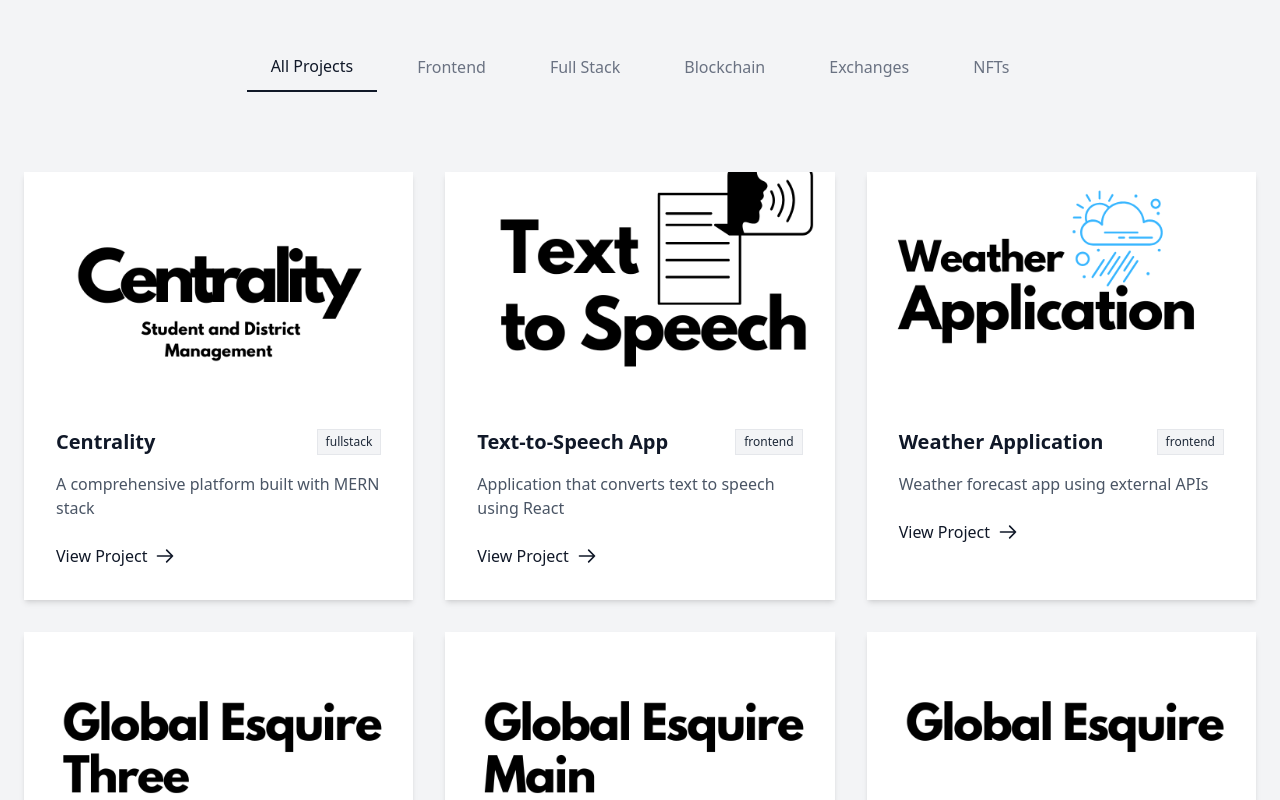
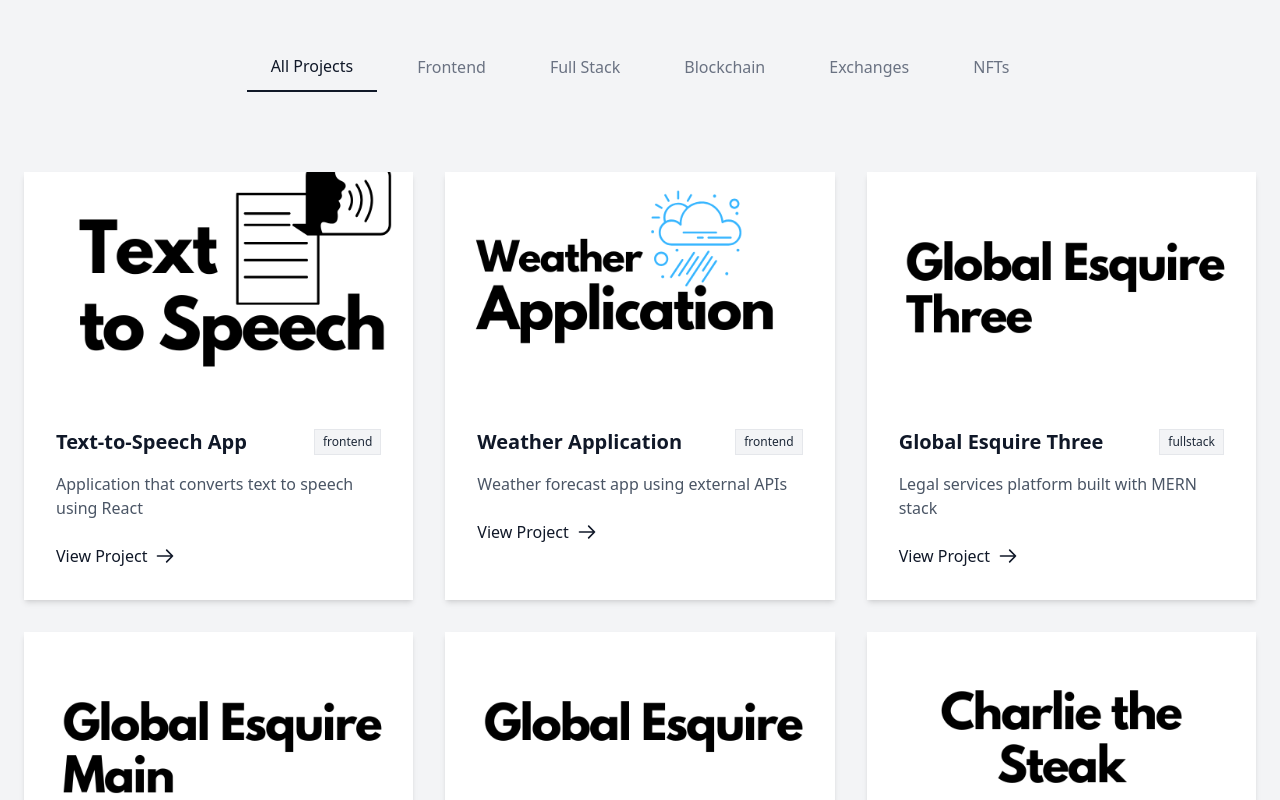
Before and after one commit to majidsaddiqye/Ahsann-Project, a React (Vite) app: page / in a window 1280 px wide. Shown: the part 1792-2592 px from the top of the page. Built offline with nearby package versions, Linux system fonts and the light colour scheme.

Commit message:
Updated code10

```diff
--- a/src/App.jsx
+++ b/src/App.jsx
@@ -1,7 +1,7 @@
 import React, { useState, useEffect } from 'react';
 import { motion } from 'framer-motion';
 import ahsan from "./assets/Ahsan.jpeg";
-import centrality from "./assets/centrality.png"
+
 import texttospeech from "./assets/texttospeech.png";
 import WeatherApp from "./assets/WeatherApp.png";
 import Centrality9 from "./assets/Centrality (9).png";
@@ -24,14 +24,6 @@ const Portfolio = () => {
 
   // Project data - original projects
   const originalProjects = [
-    {
-      id: 1,
-      title: 'Centrality',
-      url: 'https://mycentrality.org/',
-      image: centrality,
-      category: 'fullstack',
-      description: 'A comprehensive platform built with MERN stack'
-    },
     {
       id: 3,
       title: 'Text-to-Speech App',
```
